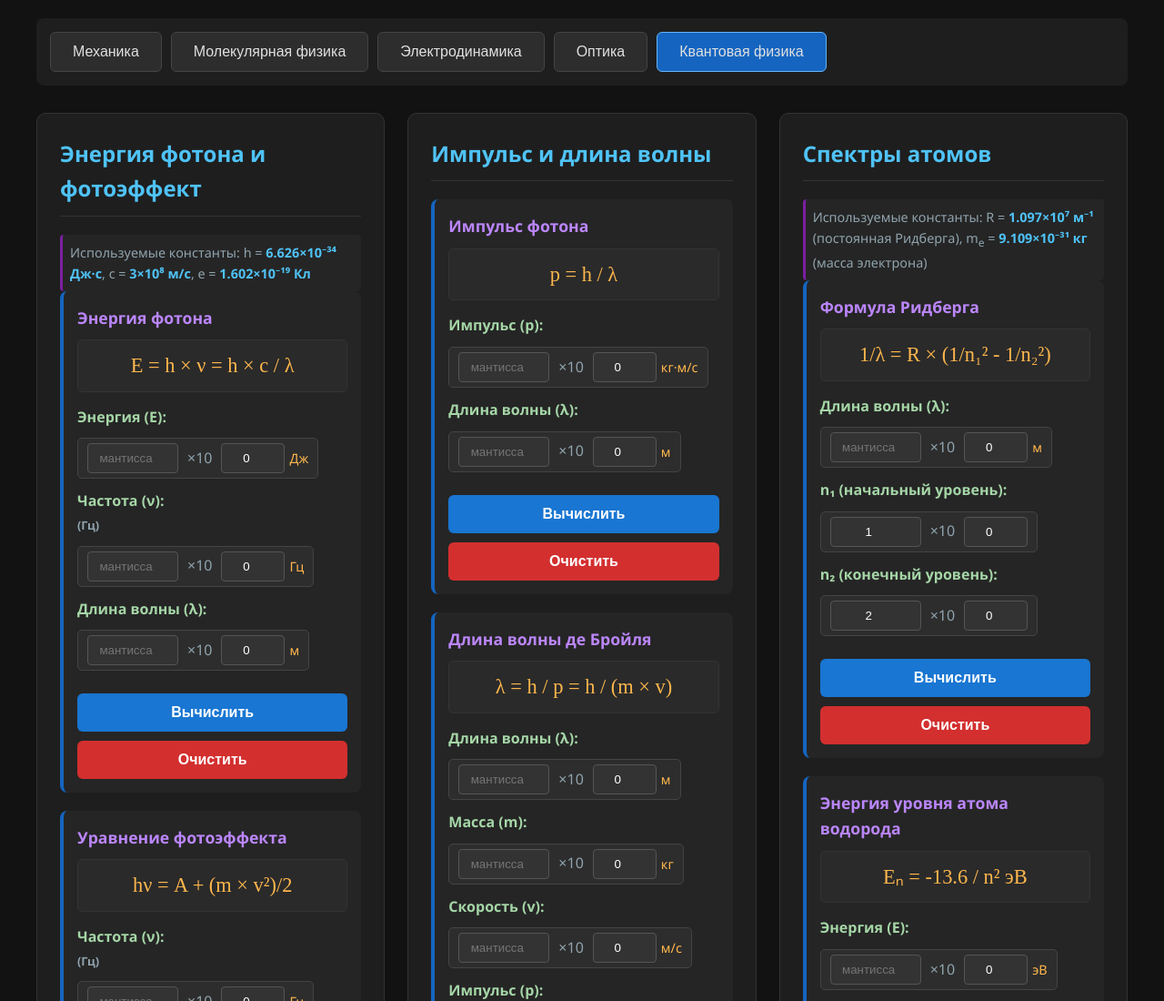
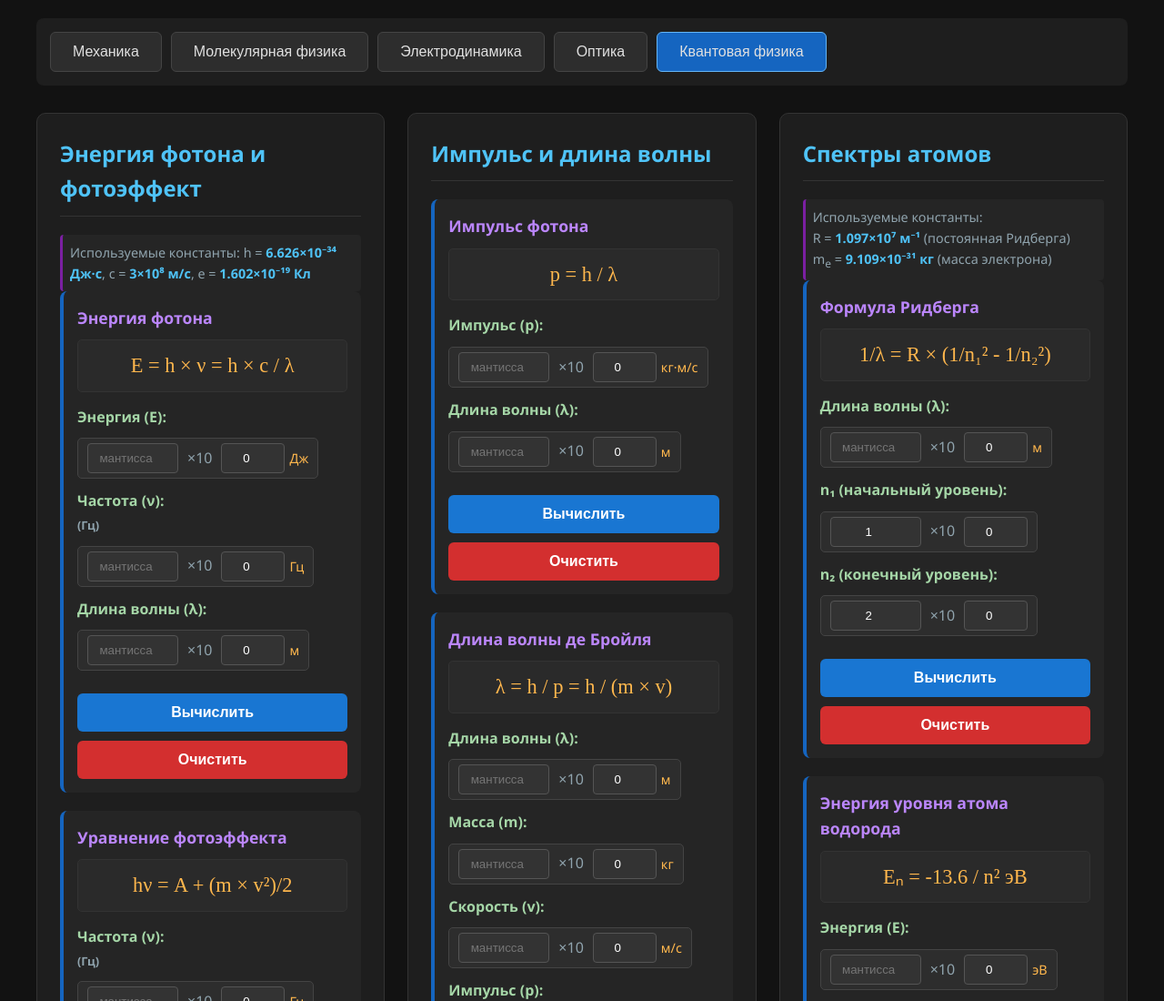
Before and after one commit to AlexeyRF/svagalator.github.io, a plain HTML site: page quantum.html in a window 1280 px wide. Shown: the top 1100 px of the page at 91% size. Drawn offline with Linux system fonts and the light colour scheme.

Commit message:
Update quantum.html

```diff
--- a/quantum.html
+++ b/quantum.html
@@ -726,7 +726,7 @@
                 <h2 class="section-title">Спектры атомов</h2>
 
                 <div class="constant-info">
-                    Используемые константы: R = <span class="constant-value">1.097×10⁷ м⁻¹</span> (постоянная Ридберга),
+                    Используемые константы: <br> R = <span class="constant-value">1.097×10⁷ м⁻¹</span> (постоянная Ридберга)<br>
                     m<sub>e</sub> = <span class="constant-value">9.109×10⁻³¹ кг</span> (масса электрона)
                 </div>
 
```
